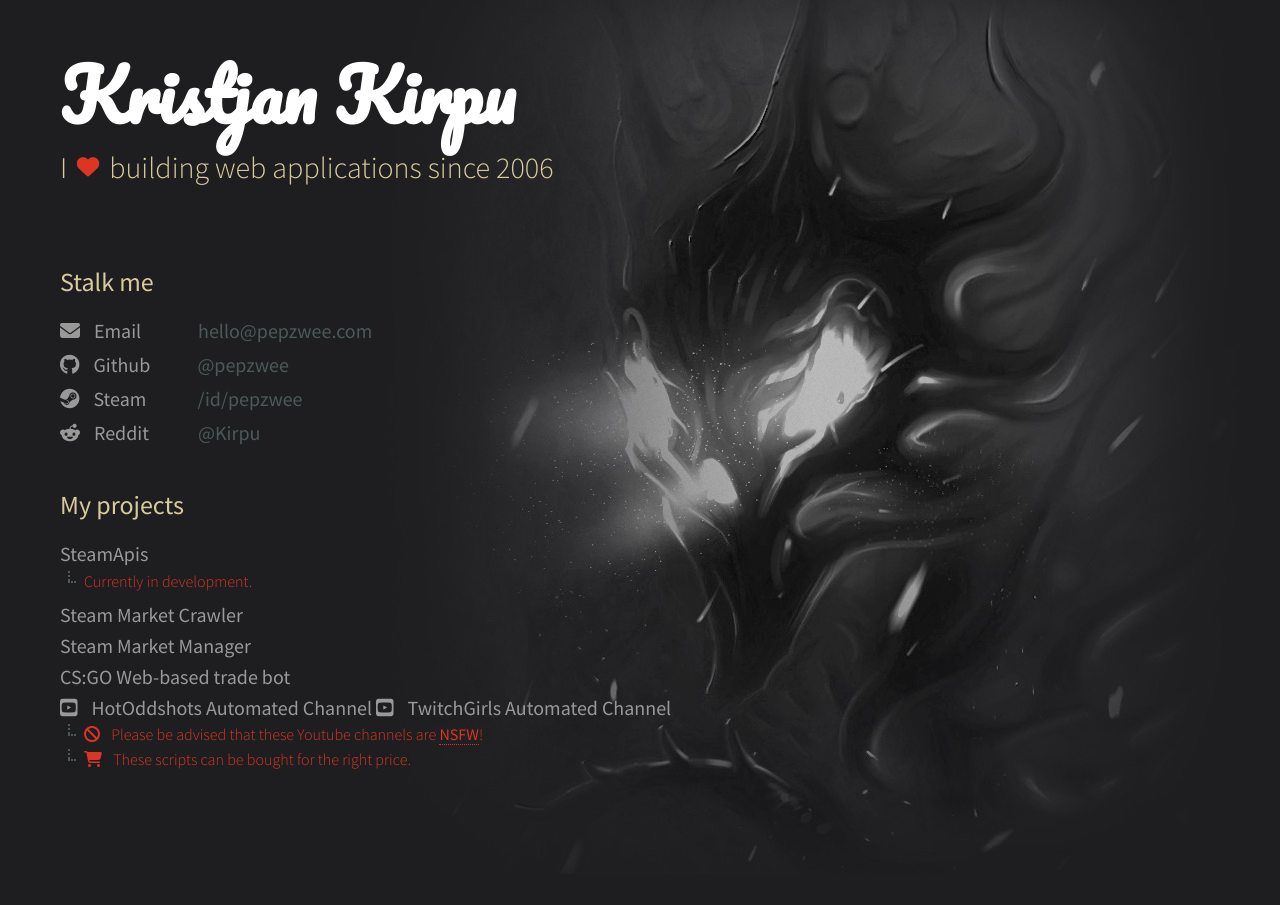
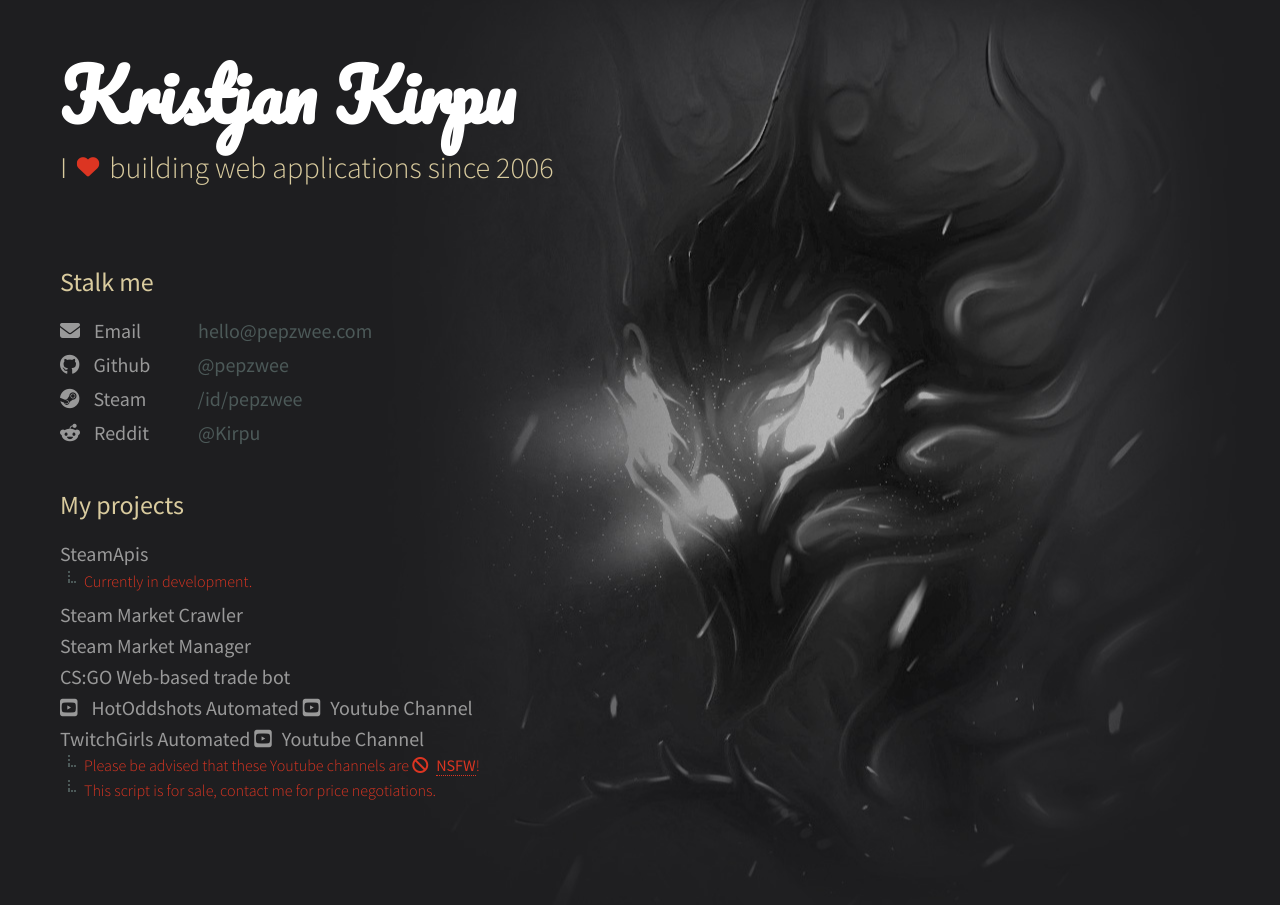
Before and after one commit to pepzwee/pepzwee.com, a plain HTML site: page index.html in a window 1280 px wide. Before the commit the page ends 874 px from the top, so only its background shows below. Drawn offline with Linux system fonts and the light colour scheme.

Commit message:
Fix ugly-ness-monster

```diff
--- a/index.html
+++ b/index.html
@@ -96,14 +96,16 @@
                 </li>
                 <li>
                     <a href="https://www.youtube.com/HotOddshots" target="_blank">
-                        <span><i class="fa fa-youtube-square"></i> HotOddshots Automated Channel</span>
+                        <span><i class="fa fa-youtube-square"></i> HotOddshots Automated <i class="fa fa-youtube-square"></i>Youtube Channel</span>
                     </a>
+                </li>
+                <li>
                     <a href="https://www.youtube.com/channel/UCDKnYBBDPeVWi3hX_0uOqjw" target="_blank">
-                        <span><i class="fa fa-youtube-square"></i> TwitchGirls Automated Channel</span>
+                        <span>TwitchGirls Automated <i class="fa fa-youtube-square"></i>Youtube Channel</span>
                     </a>
                     <ul>
-                        <li><i class="fa fa-ban"></i> Please be advised that these Youtube channels are <span>NSFW</span>!</li>
-                        <li><i class="fa fa-shopping-cart"></i> These scripts can be bought for the right price.</li>
+                        <li>Please be advised that these Youtube channels are <i class="fa fa-ban"></i><span>NSFW</span>!</li>
+                        <li>This script is for sale, contact me for price negotiations.</li>
                     </ul>
                 </li>
             </ul>
```
